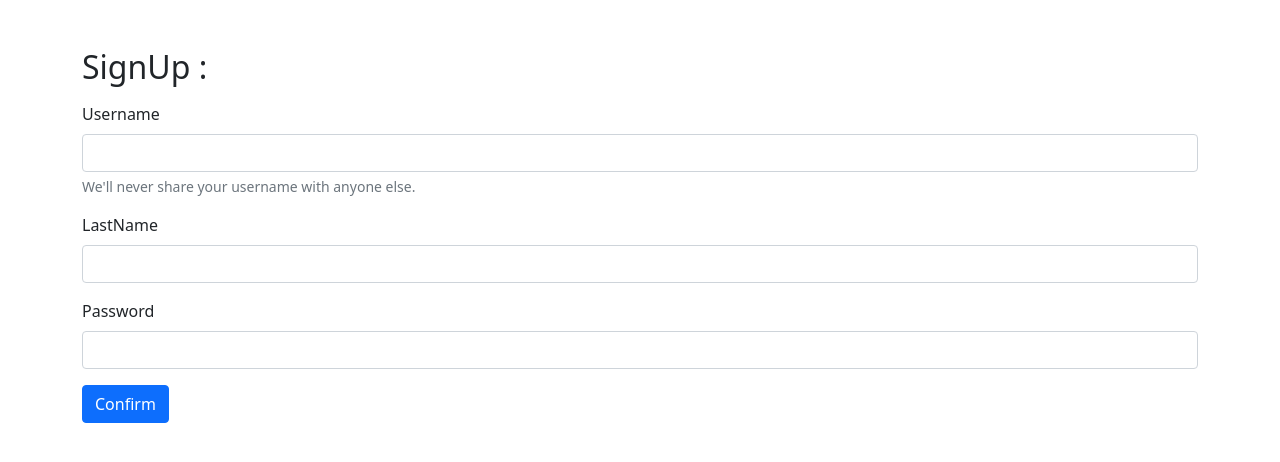
After one commit to AymenWlf/ForumPHP, a PHP site: page /signUp.php in a window 1280 px wide. The commit adds this page. Shown: the top 462 px of the page. Run offline with PHP 8.4, Linux system fonts and the light colour scheme.

Commit message:
Adding a signUp method using PDO

```diff
--- /dev/null
+++ b/actions/database.php
@@ -0,0 +1,9 @@
+<?php
+session_start();
+try
+{
+    $db = new PDO("mysql:host=localhost;dbname=forumPHP;charset=utf8","root","");
+}catch(Exception $e)
+{
+    die("Error to make the connexion with the database, for more informations : ".$e->getMessage());
+}
--- /dev/null
+++ b/actions/signUpAction.php
@@ -0,0 +1,50 @@
+<?php
+
+require('actions/database.php');
+
+if(isset($_POST['submit']))
+{
+    if(!empty($_POST['username'] AND $_POST['password']))
+    {
+        $username = htmlentities($_POST['username']);
+        $lastname = htmlentities($_POST['lastname']);
+        $password = password_hash($_POST['password'],PASSWORD_DEFAULT);
+
+
+        $checkExistUser = $db->prepare('SELECT id FROM user WHERE username = ?');
+        $checkExistUser->execute([
+            $username
+        ]);
+
+        if($checkExistUser->rowCount() > 0)
+        {
+            $errorMSG = 'User Already exist !';
+        }else
+        {
+            $insertInUser =  $db->prepare('INSERT INTO user(username,lastname,password) VALUES(?,?,?)');
+            $insertInUser->execute([
+                $username,
+                $lastname,
+                $password
+            ]);
+
+            $getInfosUser = $db->prepare('SELECT id,username,lastname FROM user WHERE username = ?');
+            $getInfosUser->execute([
+                $username
+            ]);
+
+            $infosUser = $getInfosUser->fetch();
+
+            $_SESSION['auth'] = true;
+            $_SESSION['username'] = $infosUser['username'];
+            $_SESSION['lastname'] = $infosUser['lastname'];
+            $_SESSION['id'] = $infosUser['id'];
+
+            header('Location: index.php');
+
+        }
+    }else
+    {
+        $errorMSG = "Please complete all the champs !";
+    }
+}
--- a/includes/head.php
+++ b/includes/head.php
@@ -3,5 +3,4 @@
     <meta http-equiv="X-UA-Compatible" content="IE=edge">
     <meta name="viewport" content="width=device-width, initial-scale=1.0">
     <link href="https://cdn.jsdelivr.net/npm/bootstrap@5.0.2/dist/css/bootstrap.min.css" rel="stylesheet" integrity="sha384-EVSTQN3/azprG1Anm3QDgpJLIm9Nao0Yz1ztcQTwFspd3yD65VohhpuuCOmLASjC" crossorigin="anonymous">
-    <title>Acceuil</title>
 </head>
--- /dev/null
+++ b/signUp.php
@@ -0,0 +1,35 @@
+
+<?php require('actions/signUpAction.php')?>
+<!DOCTYPE html>
+<html lang="en">
+<?php require('includes/head.php'); ?>
+<title>SignUp Page</title>
+<body>
+    <div class="container signUp mt-5">
+        <?php if(isset($errorMSG))
+        {
+        ?>
+        <div class="alert alert-danger"><?php echo $errorMSG ?></div>
+        <?php
+        }
+        ?>
+        <h2>SignUp :</h2>
+        <form method="POST" class="mt-3" >
+            <div class="mb-3">
+                <label for="username" class="form-label">Username</label>
+                <input type="text" class="form-control" id="username" name="username">
+                <div id="emailHelp" class="form-text">We'll never share your username with anyone else.</div>
+            </div>
+            <div class="mb-3">
+                <label for="lastname" class="form-label">LastName</label>
+                <input type="text" class="form-control" id="lastname" name="lastname">
+            </div>
+            <div class="mb-3">
+                <label for="password" class="form-label">Password</label>
+                <input type="password" class="form-control" id="password" name="password">
+            </div>
+            <button type="submit" name="submit" class="btn btn-primary">Confirm</button>
+        </form>
+    </div>
+</body>
+</html>
```
Also changed, not shown: index.php (+15 -2 lines).
